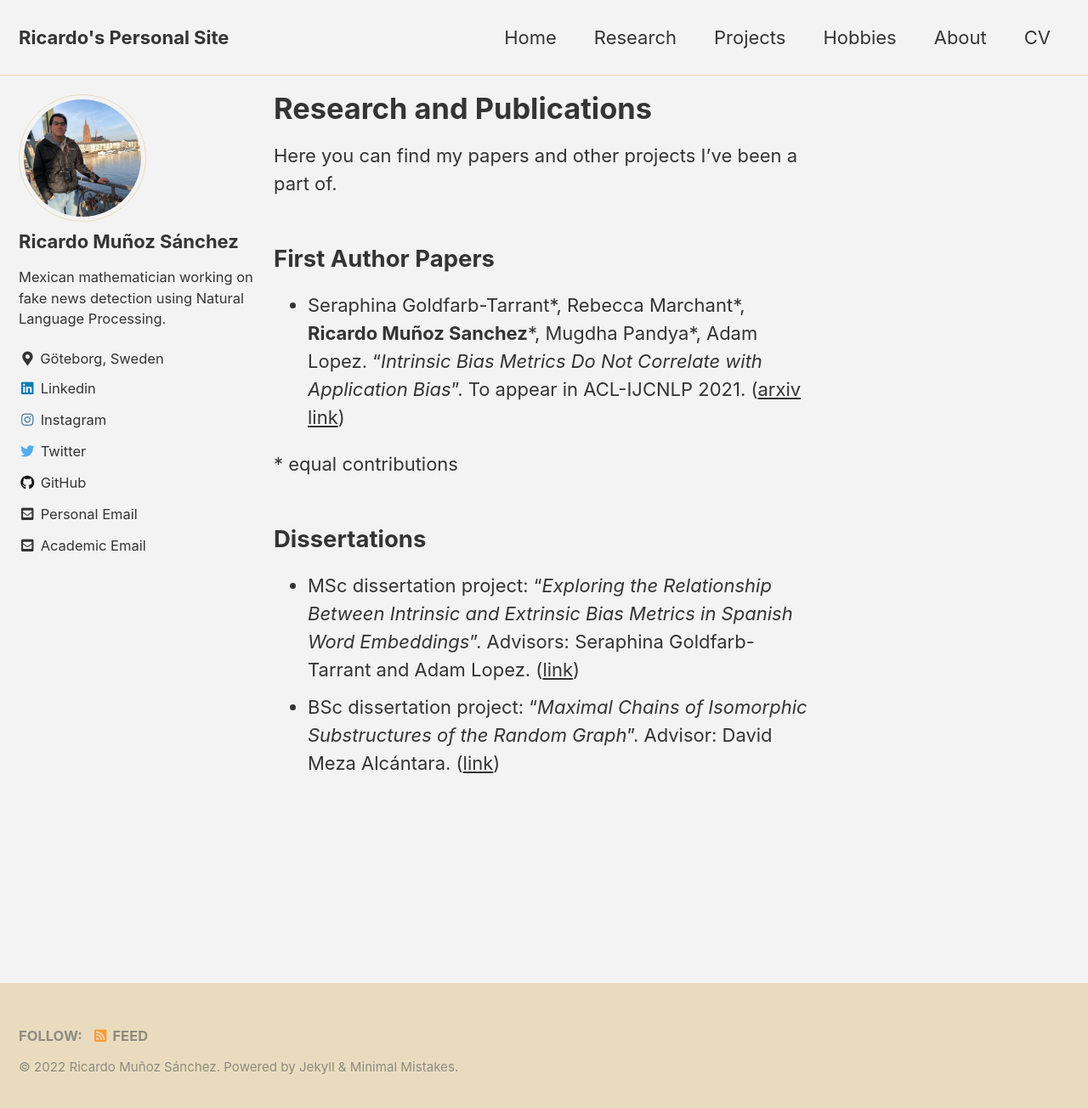
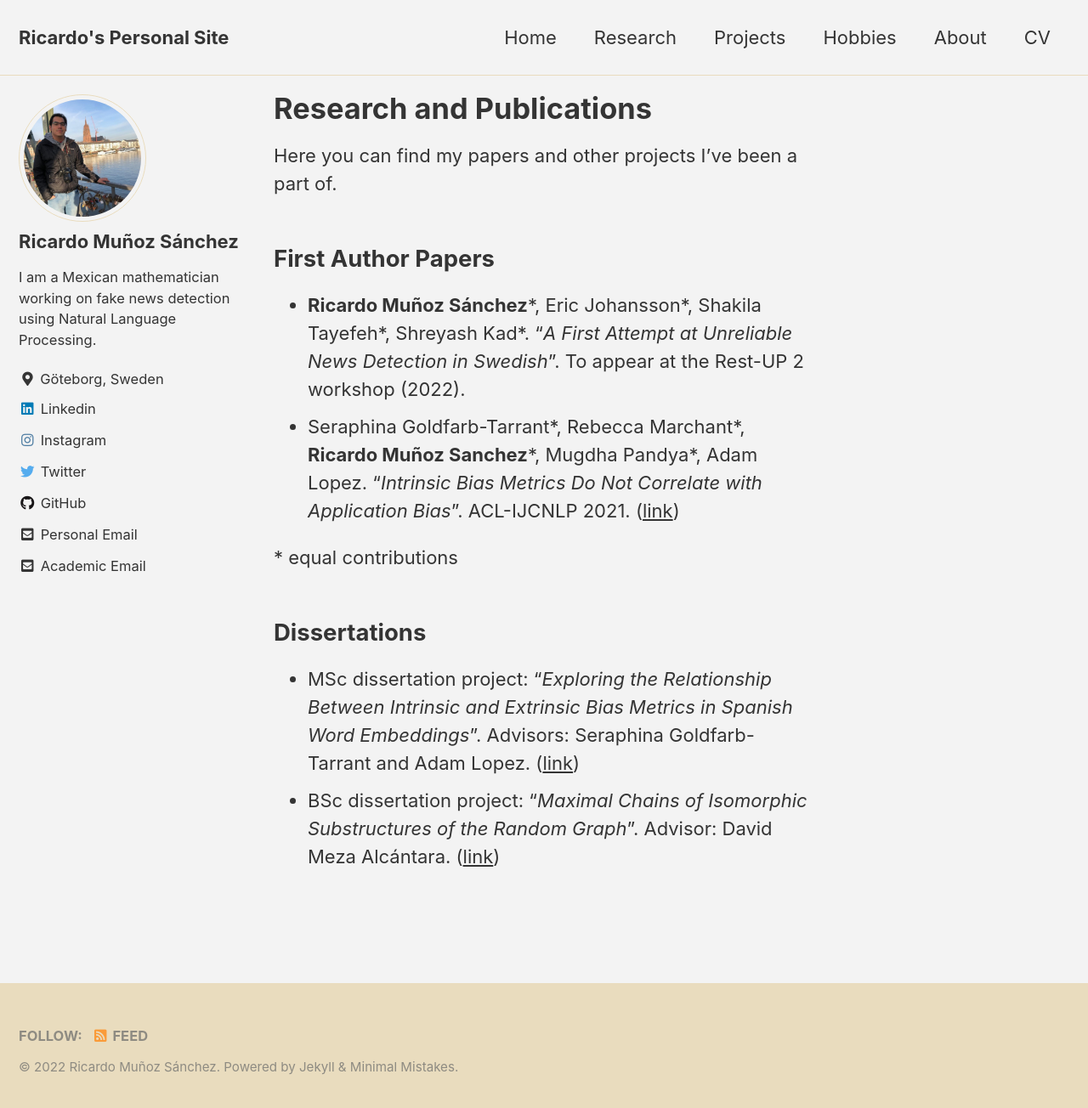
Before and after one commit to rimusa/rimusa.github.io, a Jekyll site: the page built from docs/_pages/research.md, in a window 1280 px wide and 1312 px high. Shown: the top 1304 px of the window at 85% size. Built offline with Jekyll 4.4.1, drawn with Linux system fonts in a browser that asks for light colours; cached includes are drawn as plain includes.

Commit message:
Updated publications

```diff
--- a/docs/_config.yml
+++ b/docs/_config.yml
@@ -100,7 +100,7 @@ analytics:
 author:
   name             : *name_var
   avatar           : "/assets/images/picture.jpg"
-  bio              : "Mexican mathematician working on fake news detection using Natural Language Processing."
+  bio              : "I am a Mexican mathematician working on fake news detection using Natural Language Processing."
   #bio              : "I am an **amazing** person."
   location         : "Göteborg, Sweden"
   email            :
--- a/docs/_pages/research.md
+++ b/docs/_pages/research.md
@@ -9,8 +9,9 @@ Here you can find my papers and other projects I've been a part of.
 
 
 ## First Author Papers
+- **Ricardo Muñoz Sánchez**\*, Eric Johansson\*, Shakila Tayefeh\*, Shreyash Kad\*. "_A First Attempt at Unreliable News Detection in Swedish_". To appear at the Rest-UP 2 workshop (2022).
 - Seraphina Goldfarb-Tarrant\*, Rebecca Marchant\*, **Ricardo Muñoz Sanchez**\*, Mugdha Pandya\*, Adam Lopez.
-"_Intrinsic Bias Metrics Do Not Correlate with Application Bias_". To appear in ACL-IJCNLP 2021. ([arxiv link](https://arxiv.org/abs/2012.15859))
+"_Intrinsic Bias Metrics Do Not Correlate with Application Bias_". ACL-IJCNLP 2021. ([link](https://aclanthology.org/2021.acl-long.150/))
 
 
 \* equal contributions
```
Also changed, not shown: docs/_pages/work.md (+1 -1 lines).
